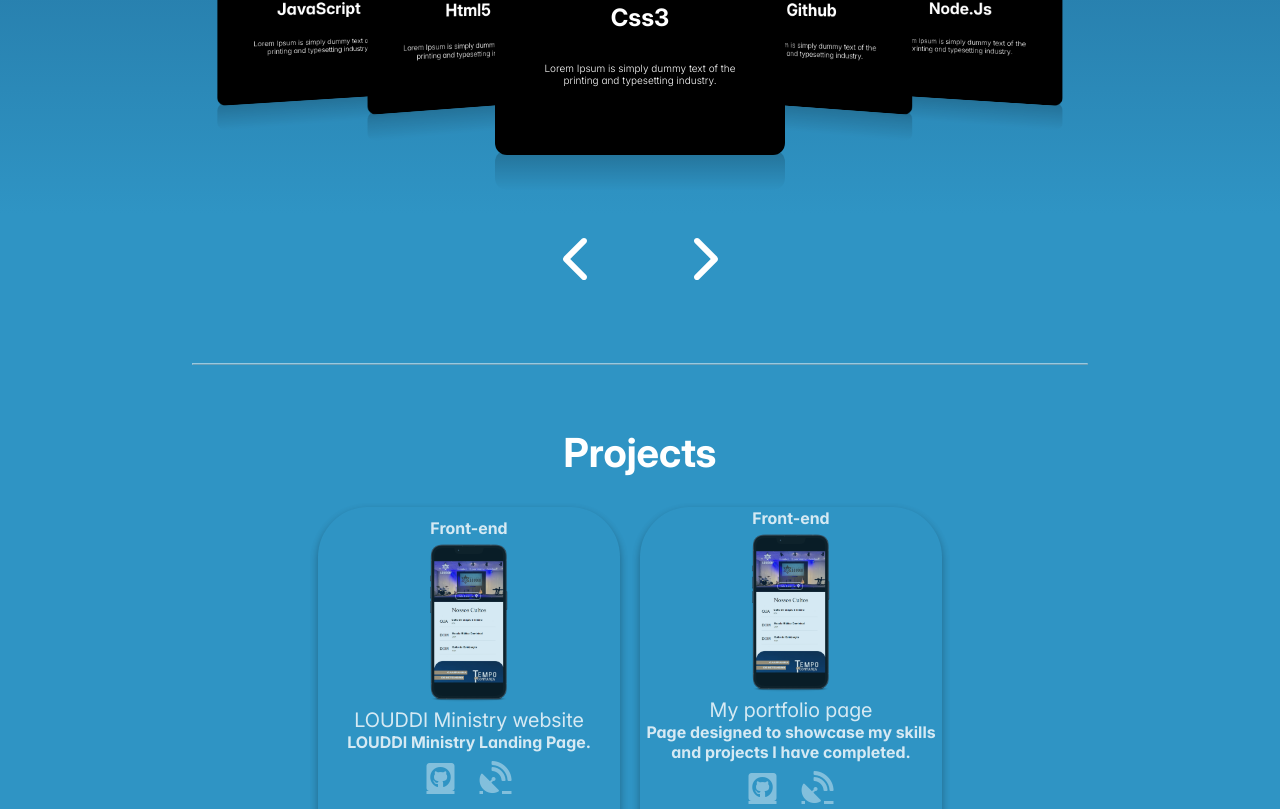
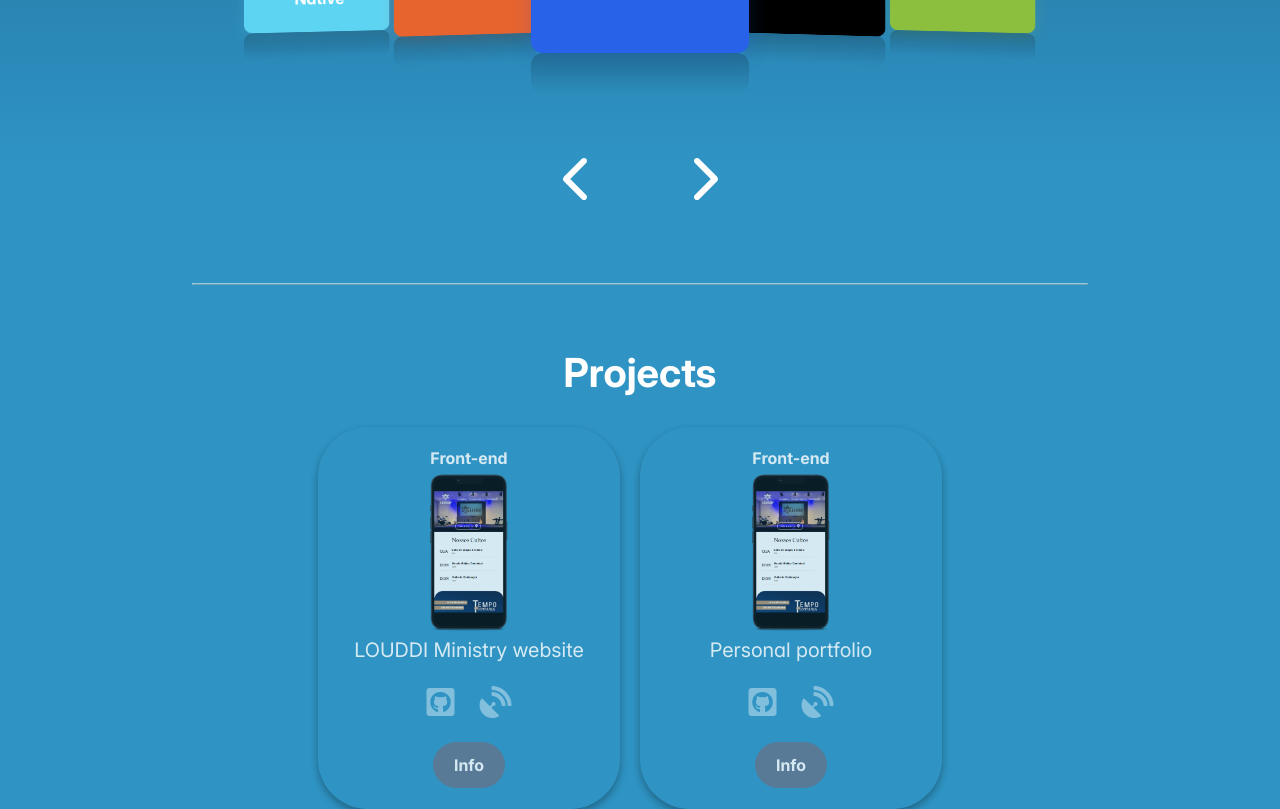
Before and after one commit to douglasslDev/Portifolio, a Next.js app: page /en in a window 1280 px wide. Shown: the part 1320-2129 px from the top of the page. Built offline with nearby package versions, Linux system fonts and the light colour scheme; what next would draw is missing.

Commit message:
add modal

```diff
--- a/components/Header/styles.ts
+++ b/components/Header/styles.ts
@@ -4,7 +4,7 @@ import Link from "next/link";
 
 export const Content = styled.section`
   display: flex;
-padding: 20px;
+padding: 20p  x;
   align-items: center;
 justify-content: space-between;
 width: 85%;
--- a/components/Projects/components/Project/index.tsx
+++ b/components/Projects/components/Project/index.tsx
@@ -2,6 +2,9 @@ import useTranslation from "../../../../hooks/useTranslation";
 import { Button } from "primereact/button";
 import Modal from '@mui/material/Modal';
 import { useState } from "react";
+import { FontAwesomeIcon } from "@fortawesome/react-fontawesome";
+import { IconDefinition } from "@fortawesome/free-brands-svg-icons";
+import { IconProp } from "@fortawesome/fontawesome-svg-core";
 import { Typography } from "@mui/material";
 import {
   Content,
@@ -14,6 +17,11 @@ import {
   IconsContainer,
   Icon,
   ModalContainer,
+  MontalContent,
+  ModalContainerTitle,
+  ModalContainerDescription,
+  ModalCard,
+
 } from "./styles";
 
 export interface iProject {
@@ -22,11 +30,20 @@ export interface iProject {
   img: string;
   type: "mobile" | "desktop";
   title: string;
-  description: string;
   source: string;
   deploy: string;
+  descriptionProject: string;
+  technologiesTitle: string;
+  seeMore: string;
+  skill1?: IconDefinition;
+  skill2?: IconDefinition;
+  skill3?: IconDefinition;
+  skill4?: IconDefinition;
+  skill5?: IconDefinition;
+  skill6?: IconDefinition;
+  skill7?: IconDefinition;
+
 }
-
 const style = {
     display:'flex',
     flexDirection:'Column',
@@ -39,7 +56,6 @@ const style = {
     height: 400,
     backgroundColor: 'white',
     boxShadow: '0 4px 8px rgba(0, 0, 0, 0.2)',
-    padding: 16,
 };
 
 const Project = ({
@@ -47,9 +63,19 @@ const Project = ({
   img,
   type,
   title,
-  description,
   source,
   deploy,
+  descriptionProject,
+  technologiesTitle,
+  seeMore,
+  skill1,
+  skill2,
+  skill3,
+  skill4,
+  skill5,
+  skill6,
+  skill7
+
 }: iProject) => {
   const {t} = useTranslation();
   const [open, setOpen] = useState(false);
@@ -66,7 +92,7 @@ const Project = ({
       <ProjectFooter>
         <Presentation>
           <span>{title}</span>
-          <strong>{description}</strong>
+
         </Presentation>
         <IconsContainer>
           <Icon
@@ -87,6 +113,9 @@ const Project = ({
 
       </ProjectFooter>
       <Button label="Info" severity="secondary" rounded onClick={handleOpen} />
+
+
+
       <Modal
         open={open}
         onClose={handleClose}
@@ -94,15 +123,55 @@ const Project = ({
         aria-describedby="modal-modal-description"
       >
         <ModalContainer sx={style}>
-          <Typography id="modal-modal-title" variant="h6" component="h2">
+          <MontalContent>
+          <ModalContainerTitle id="modal-modal-title" variant="h6">
             {title}
-          </Typography>
-          <Typography id="modal-modal-description" sx={{ mt: 2 }}>
-          {description}
-          </Typography>
+          </ModalContainerTitle>
+      <ModalCard>
+      <ModalContainerDescription id="modal-modal-title" variant="h6" style={{marginBottom:20}}>
+          {descriptionProject}
+          </ModalContainerDescription>
+      <ModalContainerTitle id="modal-modal-title" variant="h6">
+          {technologiesTitle}
+          </ModalContainerTitle>
+
+          <IconsContainer>
+<FontAwesomeIcon icon={skill1 as IconProp} style={{fontSize: '50px', color:'#5ED4F3', marginRight: '8px'}} />
+<FontAwesomeIcon icon={skill2 as IconProp} style={{fontSize: '50px', color:'#F7C327', marginRight: '8px' }} />
+<FontAwesomeIcon icon={skill3 as IconProp} style={{fontSize: '50px', color:'#E7642E' , marginRight: '8px'}} />
+<FontAwesomeIcon icon={skill4 as IconProp} style={{fontSize: '50px', color:'#E8D44D' , marginRight: '8px'}} />
+<FontAwesomeIcon icon={skill5 as IconProp} style={{fontSize: '50px', color:'#8BBF3D' , marginRight: '8px'}} />
+<FontAwesomeIcon icon={skill6 as IconProp} style={{fontSize: '50px', color:'#2862E9', marginRight: '8px' }} />
+<FontAwesomeIcon icon={skill7 as IconProp} style={{fontSize: '50px', color:'#000' }} />
+
+  </IconsContainer>
+      <ModalContainerTitle id="modal-modal-title" variant="h6">
+          {seeMore}
+      </ModalContainerTitle>
+      <IconsContainer>
+          <Icon
+            href={source}
+            target="_blank"
+            style={{color:'black'}}
+            rel="noopener noreferrer"
+            title="Source"
+            className="fab fa-github-square fa-2x"
+          />
+          <Icon
+            href={deploy}
+            target="_blank"
+            style={{color:'black'}}
+            rel="noopener noreferrer"
+            title="Deploy"
+            className="fas fa-satellite-dish fa-2x"
+          />
+        </IconsContainer>
+
+        </ModalCard>
+          </MontalContent>
+
         </ModalContainer>
       </Modal>
-
 
        </Content>
 
--- a/components/Projects/components/Project/styles.ts
+++ b/components/Projects/components/Project/styles.ts
@@ -1,6 +1,7 @@
 import styled from "styled-components";
 import Image from "next/image";
 import { Box,Typography } from "@mui/material";
+import { FontAwesomeIcon } from "@fortawesome/react-fontawesome";
 
 
 export const Content = styled.div`
@@ -10,6 +11,7 @@ export const Content = styled.div`
   align-items: center;
   justify-content: center;
   border-radius: 30px;
+  margin: 20px 0;
 
 `;
 
@@ -74,6 +76,7 @@ export const IconsContainer = styled.div`
   justify-content: center;
   align-items: flex-end;
   height: 50px;
+  margin-top: 15px;
   margin-bottom: 15px;
   @media (min-width: 990px) {
     align-items: center;
@@ -84,6 +87,7 @@ export const Icon = styled.a`
   color: white;
   opacity: 0.5;
   transition: 0.3s;
+  text-decoration: none;
 
   &:not(:last-child) {
     margin-right: 25px;
@@ -96,9 +100,9 @@ export const Icon = styled.a`
 `;
 
 export const ModalContainer = styled(Box)`
-
+border-radius: 20px;
   display:flex;
-
+opacity: 0.9;
 
 `;
 
@@ -109,3 +113,32 @@ width: 90%;
 border: 1px white outset;
 opacity: 0.5;
 `;
+
+
+export const ModalContainerTitle = styled(Typography)`
+color: black;
+`;
+
+export const ModalContainerDescription = styled(Typography)`
+color: black;
+font-size: 14px;
+font-weight: 500;
+text-align: justify;
+`;
+export const MontalContent = styled.div`
+display: flex;
+flex:1;
+flex-direction: column;
+padding: 10px;
+`;
+
+export const ModalCard = styled.div`
+
+border: 1px solid #d3d3d3;
+padding: 20px;
+border-radius: 10px;
+margin-top: 20px;
+`;
+export const iconSkills = styled(FontAwesomeIcon)`
+margin-right: 5px;
+`;
--- a/components/Projects/index.tsx
+++ b/components/Projects/index.tsx
@@ -2,7 +2,13 @@ import React from 'react';
 import useTranslation from '../../hooks/useTranslation';
 import Project, { iProject } from "./components/Project";
 import Footer from "./components/Footer";
-import Lottie from 'react-lottie'
+import Lottie from 'react-lottie';
+import { faReact } from '@fortawesome/free-brands-svg-icons';
+import { faCss3 } from '@fortawesome/free-brands-svg-icons';
+import { faGithub } from '@fortawesome/free-brands-svg-icons';
+import { faHtml5 } from '@fortawesome/free-brands-svg-icons';
+import {faSquareJs} from '@fortawesome/free-brands-svg-icons';
+import {faNodeJs} from '@fortawesome/free-brands-svg-icons';
 import {
   Content,
   ProjectsContainerSection,
@@ -27,20 +33,40 @@ const Projects = () => {
       img: '/img/mockupLouddi.png',
       type: 'desktop',
       title: t("title001"),
-      description: t("description001"),
+      descriptionProject: t("descriptionProject001"),
+      technologiesTitle: t("technologiesTitle"),
+      seeMore:t("seeMore"),
       source: 'https://github.com/douglasslDev/louddi',
       deploy: 'https://portifolio-eight-blue.vercel.app/pt',
       color: 'blue',
+      skill1:faReact,
+      skill2:faNodeJs,
+      skill3:faHtml5,
+      skill4:faSquareJs,
+      skill5:faNodeJs,
+      skill6:faCss3,
+      skill7:faGithub,
+
+
     },
     {
       role: 'Front-end',
       img: '/img/mockupLouddi.png',
       type: 'desktop',
       title: t("title002"),
-      description: t("description002"),
+      descriptionProject: t("descriptionProject002"),
+      technologiesTitle: t("technologiesTitle"),
+      seeMore:t("seeMore"),
       source: 'https://github.com/douglasslDev/Portifolio',
       deploy: 'https://portifolio-eight-blue.vercel.app/pt',
       color: 'blue',
+      skill1:faReact,
+      skill2:faNodeJs,
+      skill3:faHtml5,
+      skill4:faSquareJs,
+      skill5:faNodeJs,
+      skill6:faCss3,
+      skill7:faGithub,
     },
 
   ];
--- a/components/Slider/data1.tsx
+++ b/components/Slider/data1.tsx
@@ -8,58 +8,52 @@ import {faNodeJs} from '@fortawesome/free-brands-svg-icons';
 export default [
   {
     id: 1,
-    bgColor: "#000",
+    bgColor: "#5ED4F3",
       icon: faReact,
     title: "React",
-    desc:
-      "O React.js é uma biblioteca JavaScript amplamente utilizada para desenvolver interfaces de usuário (UI) interativas em aplicações web.  "
+
   },
+
   {
     id: 2,
-    bgColor: "#000",
-      icon: faReact,
-    title: "React Native",
-    desc:
-      "Lorem Ipsum is simply dummy text of the printing and typesetting industry. "
+    bgColor: "#F7C327",
+    icon: faSquareJs,
+    title: "JavaScript",
+
   },
   {
     id: 3,
-    bgColor: "#000",
-    icon: faSquareJs,
-    title: "JavaScript",
-    desc:
-      "Lorem Ipsum is simply dummy text of the printing and typesetting industry. "
+    bgColor: "#5ED4F3",
+      icon: faReact,
+    title: "React Native",
+
   },
   {
     id: 4,
-    bgColor: "#000",
+    bgColor: "#E7642E",
     icon: faHtml5,
     title: "Html5",
-    desc:
-      "Lorem Ipsum is simply dummy text of the printing and typesetting industry. "
+
   },
   {
     id: 5,
-    bgColor: "#000",
+    bgColor: "#2862E9",
     icon: faCss3,
     title: "Css3",
-    desc:
-      "Lorem Ipsum is simply dummy text of the printing and typesetting industry. "
+
   },
   {
     id: 6,
     bgColor: "#000",
     icon: faGithub,
     title: "Github",
-    desc:
-      "Lorem Ipsum is simply dummy text of the printing and typesetting industry. "
+
   },
   {
     id: 7,
-    bgColor: "#000",
+    bgColor: "#8BBF3D",
     icon: faNodeJs,
     title: "Node.Js",
-    desc:
-      "Lorem Ipsum is simply dummy text of the printing and typesetting industry. "
+
   }
 ];
--- a/components/Slider/index.tsx
+++ b/components/Slider/index.tsx
@@ -26,7 +26,6 @@ import { Button } from "primereact/button";
       icon: IconDefinition;
       bgColor: string;
       title: string;
-      desc: string;
     }[];
     activeSlide: number;
   }
@@ -34,7 +33,6 @@ import { Button } from "primereact/button";
   interface SliderContentProps {
     icon: IconDefinition;
       title: string;
-      desc: string;
       }
 
 const Carousel: React.FC<CarouselProps> = (props) => {
@@ -150,7 +148,7 @@ const SliderContent = (props:SliderContentProps) => {
     <CardContainer>
  <FontAwesomeIcon icon={props.icon} style={{fontSize: '80px', color:'white' }} />
      <TitleContainer>{props.title}</TitleContainer>
-      <DescriptionContainer>{props.desc}</DescriptionContainer>
+
     </CardContainer>
   );
 };
--- a/components/Slider/styles.ts
+++ b/components/Slider/styles.ts
@@ -40,8 +40,8 @@ justify-content: center;
 
 export const CardContainer = styled(CardContent)`
 display: flex;
-width: 80%;
-height: 302px;
+width: 60%;
+height: 200px;
 align-items: center;
 flex-direction: column;
 justify-content: center;
@@ -64,16 +64,15 @@ text-align: center;
 
 export const CardReflection =styled.div`
   position: absolute;
-  width: 80%;
+  width: 60%;
   height: 40px;
-  bottom:   -65px;
+  bottom:   32px;
   border-radius: 12px;
   transition: transform 500ms ease 0s, opacity 500ms ease 0s,
   visibility 500ms ease 0s;
     `;
 
 export const Buttons =styled.div`
-  margin-top: 80px;
   margin-bottom: 50px;
 
 `;
--- a/translations/strings.ts
+++ b/translations/strings.ts
@@ -12,9 +12,11 @@ const strings: Strings = {
     contactButton: "Contact me",
     projectImage: "Project Image",
     title001: 'LOUDDI Ministry website',
-    title002: 'My portfolio page',
-    description001: "LOUDDI Ministry Landing Page.",
-    description002: "Page designed to showcase my skills and projects I have completed.",
+    title002: 'Personal portfolio',
+    descriptionProject001:"Volunteer project for the creation of the website for the Evangelical Church Ministry Louddi. The project aims to provide easy access to the most important information about the church, both for members and visitors.",
+    descriptionProject002:"This project was designed to showcase more information about my journey as a front-end developer in one place. On this page, you can find contact information, projects I've completed, and the technologies I master and use in my projects.",
+    technologiesTitle: "Technologies used:",
+    seeMore: "See more:",
     headerHome: "HOME",
     headerTecAndFrams: "TECHNOLOGIES AND FRAMEWORKS",
     homeProjects:"PROJECTS",
@@ -32,9 +34,11 @@ const strings: Strings = {
     description:
       "Desenvolvedor Front-End. Atualmente trabalhando como Freelancer em desenvolvimento Front-Ent com React & React-Native. Siga meu trabalho nas redes abaixo.",
     title001: "Site Ministério LOUDDI",
-    title002: "Site do meu portifólio",
-    description001: " Landing Page do ministério LOUDDI.",
-    description002: " Pagina projetada para exibir minhas habilidades e projetos que realizei.",
+    title002: "Portifólio pessoal",
+    descriptionProject001:"Projeto voluntário de criação do site da Igreja Evangélica Ministério Louddi. O projeto tem como objetivo proporcionar acesso fácil às informações mais importantes da igreja, tanto para os membros quanto para os visitantes.",
+    descriptionProject002:"Este projeto foi concebido para apresentar em um único local mais informações sobre a minha trajetória como desenvolvedor front-end. Nesta página, é possível encontrar informações de contato, projetos que concluí, bem como as tecnologias que domino e utilizo nos meus projetos.",
+    technologiesTitle: "Técnologias utilizadas:",
+    seeMore: "Veja mais:",
     headerHome: "HOME",
     headerTecAndFrams: "TÉCNOLOGIAS E FRAMEWORKS",
     homeProjects:"PROJETOS",
```
Also changed, not shown: styles/globals.ts (line endings or trailing spaces).
